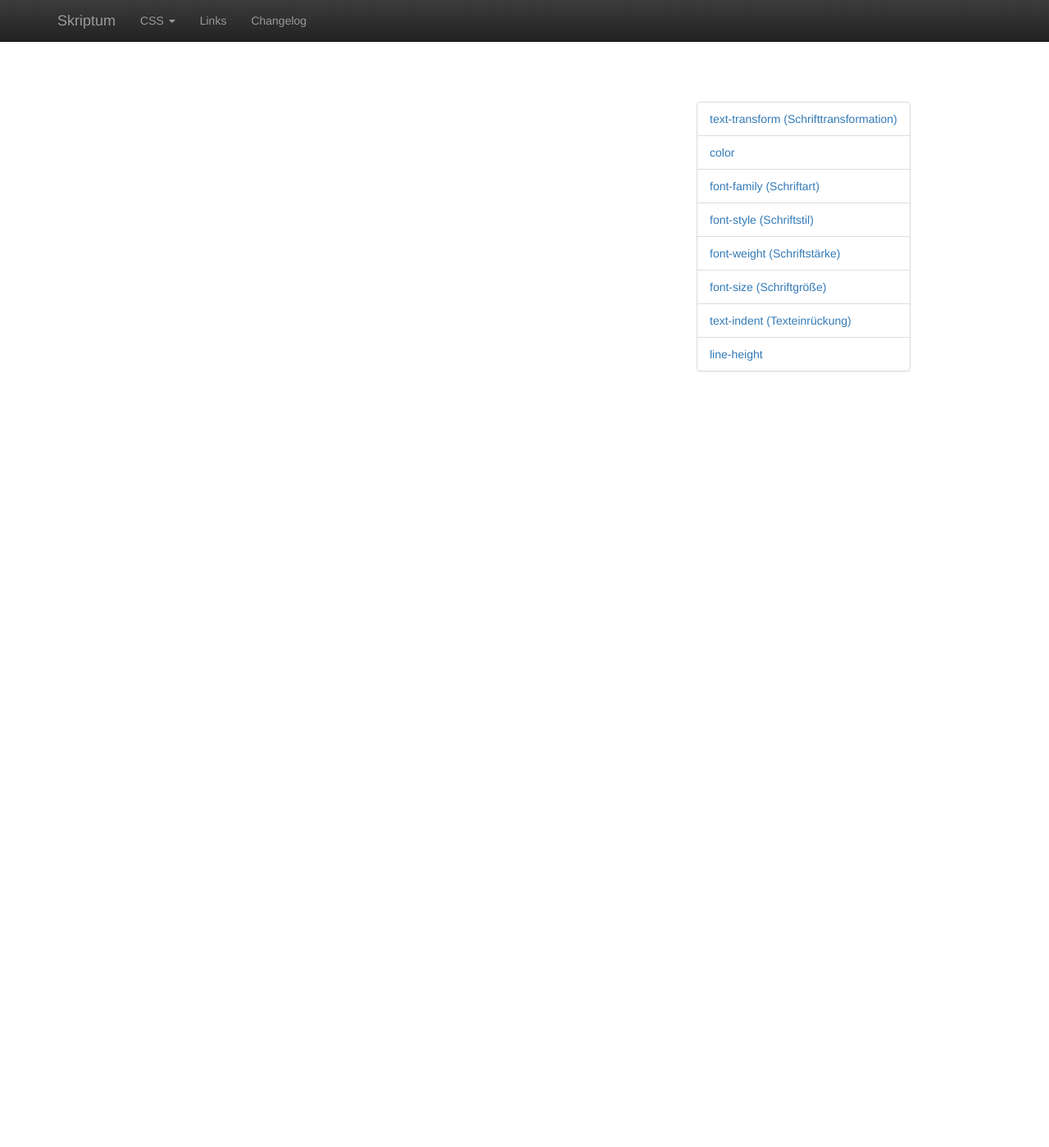
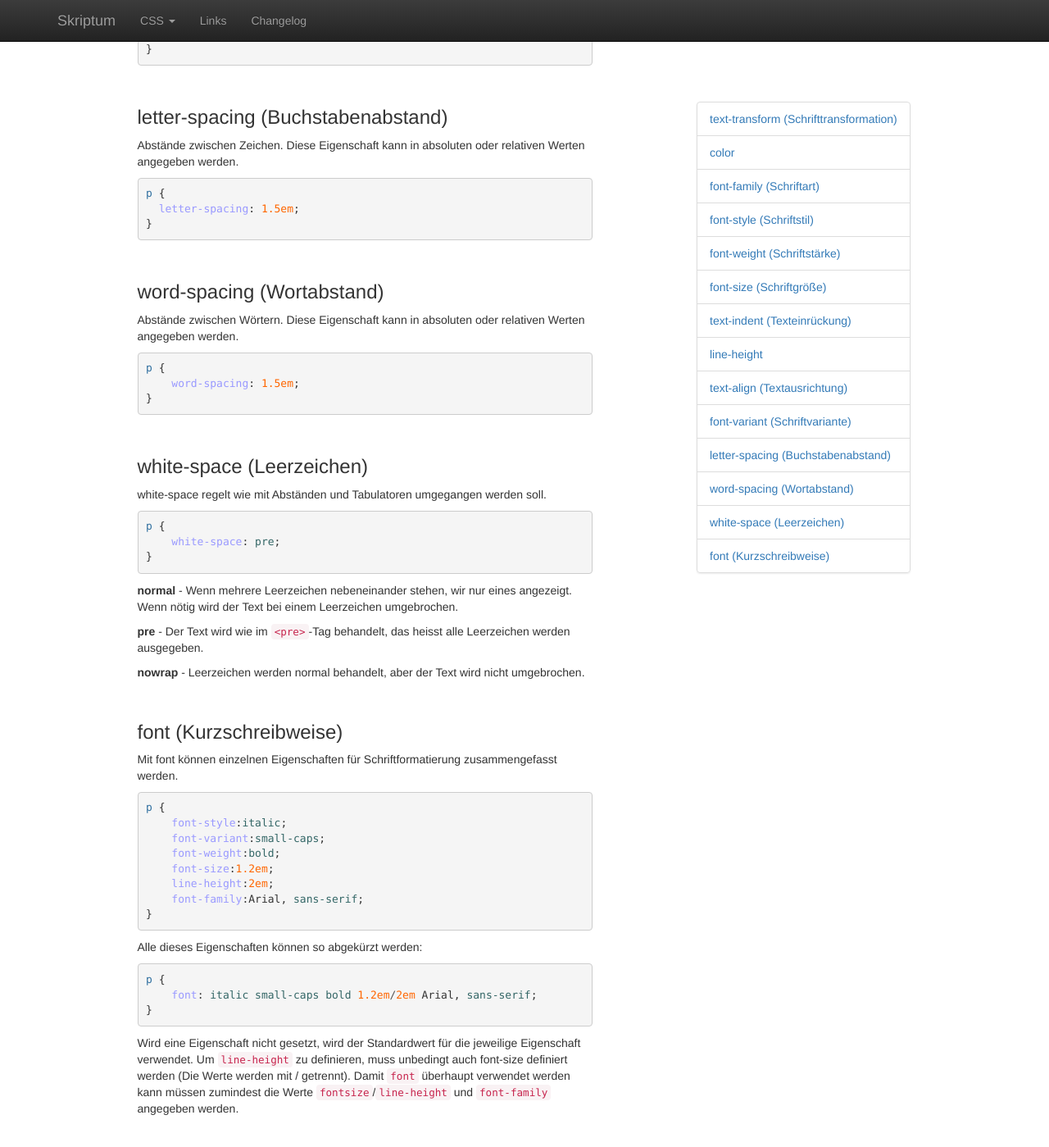
Before and after one commit to matuzo/skriptum, a Jekyll site: the page built from _skriptum/textformatierung.md, in a window 1280 px wide and 1400 px high, scrolled down 3363 px. Shown: the whole window at 82% size. Built offline with Jekyll 4.4.1, drawn with Linux system fonts in a browser that asks for light colours; nearby versions of some CDN libraries; some of the changed text lies outside the part shown.

Commit message:
update textformatierung

```diff
--- a/_skriptum/textformatierung.md
+++ b/_skriptum/textformatierung.md
@@ -153,3 +153,93 @@
 **Multiplikator** - Die Zeilenhöhe ergibt sich auch Schriftgröße mal Multiplikator
 
 **Numerische/Prozentuale Angabe** - Entweder in px/em oder Prozent
+
+### text-align (Textausrichtung)
+
+text-align gibt die Ausrichtung des Inhalts eines Elements an.
+
+{% highlight css %}
+p {
+    text-align: right;
+}
+{% endhighlight %}
+
+**left** - Linkbündiger Text
+
+**right** - Rechtsbündiger Text
+
+**center** - Zentrierter Text
+
+**justify** - Blocksatz
+
+### font-variant (Schriftvariante)
+
+Mit font-variant stellt man eine Schrift normal (normal) oder in Kapitälchen (small-caps) dar.
+
+{% highlight css %}
+h1 {
+  font-variant: small-caps;
+}
+{% endhighlight %}
+
+
+### letter-spacing (Buchstabenabstand)
+
+Abstände zwischen Zeichen. Diese Eigenschaft kann in absoluten oder relativen Werten angegeben werden.
+
+{% highlight css %}
+p {
+  letter-spacing: 1.5em;
+}
+{% endhighlight %}
+
+### word-spacing (Wortabstand)
+
+Abstände zwischen Wörtern. Diese Eigenschaft kann in absoluten oder relativen Werten angegeben werden.
+
+{% highlight css %}
+p {
+    word-spacing: 1.5em;
+}
+{% endhighlight %}
+
+### white-space (Leerzeichen)
+
+white-space regelt wie mit Abständen und Tabulatoren umgegangen werden soll.
+
+{% highlight css %}
+p {
+    white-space: pre;
+}
+{% endhighlight %}
+
+**normal** - Wenn mehrere Leerzeichen nebeneinander stehen, wir nur eines angezeigt. Wenn nötig wird der Text bei einem Leerzeichen umgebrochen.
+
+**pre** - Der Text wird wie im `<pre>`-Tag behandelt, das heisst alle Leerzeichen werden ausgegeben.
+
+**nowrap** - Leerzeichen werden normal behandelt, aber der Text wird nicht umgebrochen.
+
+### font (Kurzschreibweise)
+
+Mit font können einzelnen Eigenschaften für Schriftformatierung zusammengefasst werden.
+
+{% highlight css %}
+p {
+    font-style:italic;
+    font-variant:small-caps;
+    font-weight:bold;
+    font-size:1.2em;
+    line-height:2em;
+    font-family:Arial, sans-serif;
+}
+{% endhighlight %}
+
+Alle dieses Eigenschaften können so abgekürzt werden:
+
+{% highlight css %}
+p {
+    font: italic small-caps bold 1.2em/2em Arial, sans-serif;
+}
+{% endhighlight %}
+
+Wird eine Eigenschaft nicht gesetzt, wird der Standardwert für die jeweilige Eigenschaft verwendet. Um `line-height` zu definieren, muss unbedingt auch font-size definiert werden (Die Werte werden mit / getrennt). Damit `font` überhaupt verwendet werden kann müssen zumindest die Werte `fontsize`/`line-height` und `font-family` angegeben werden.
```
Also changed, not shown: 1 other file.
